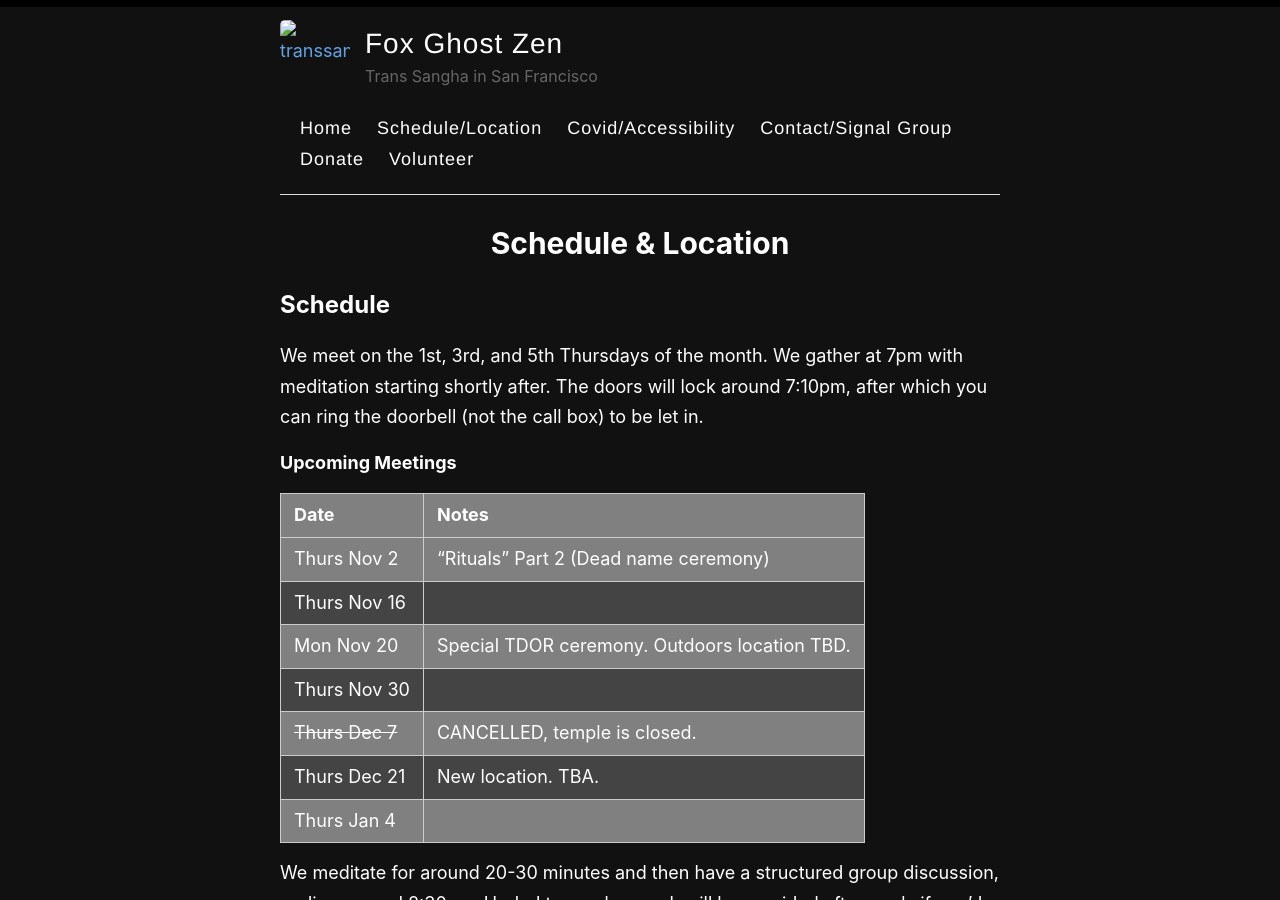
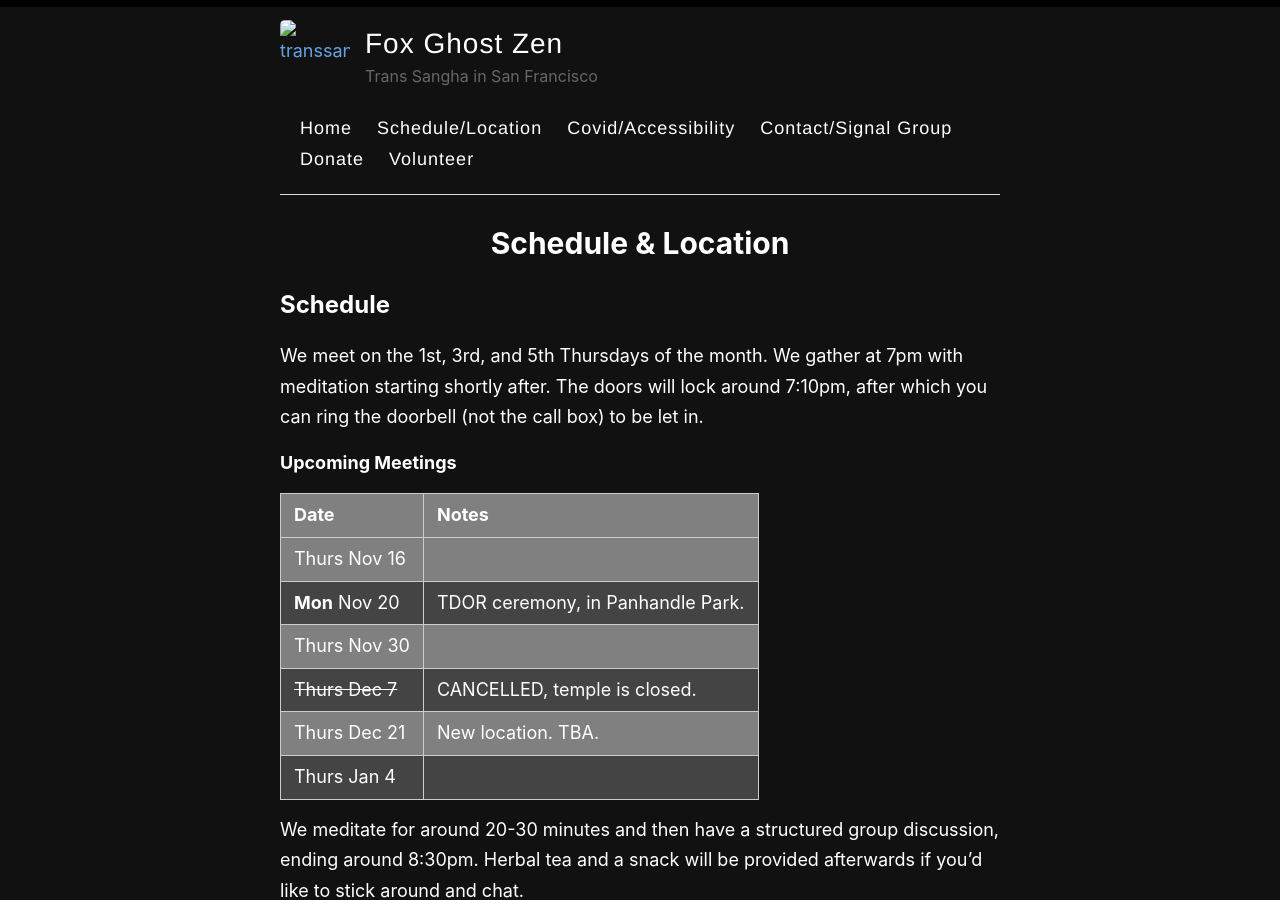
Before and after one commit to rykener/transsangha, a Jekyll site: the page built from _pages/schedule.md, in a window 1280 px wide and 900 px high. Built offline with Jekyll 4.4.1, drawn with Linux system fonts in a browser that asks for light colours.

Commit message:
update schedule

```diff
--- a/_pages/schedule.md
+++ b/_pages/schedule.md
@@ -12,9 +12,8 @@ We meet on the 1st, 3rd, and 5th Thursdays of the month. We gather at 7pm with m
 
 | Date          | Notes
 |---------------|--------
-| Thurs Nov 2   | "Rituals" Part 2 (Dead name ceremony)
 | Thurs Nov 16  |
-| Mon Nov 20    | Special TDOR ceremony. Outdoors location TBD.
+| **Mon** Nov 20    | TDOR ceremony, in Panhandle Park.
 | Thurs Nov 30  |
 | ~~Thurs Dec 7~~ | CANCELLED, temple is closed.
 | Thurs Dec 21  | New location. TBA.
```
